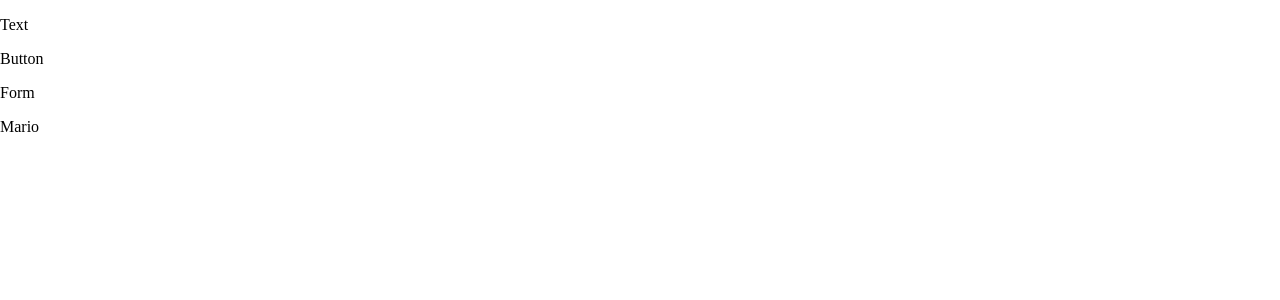
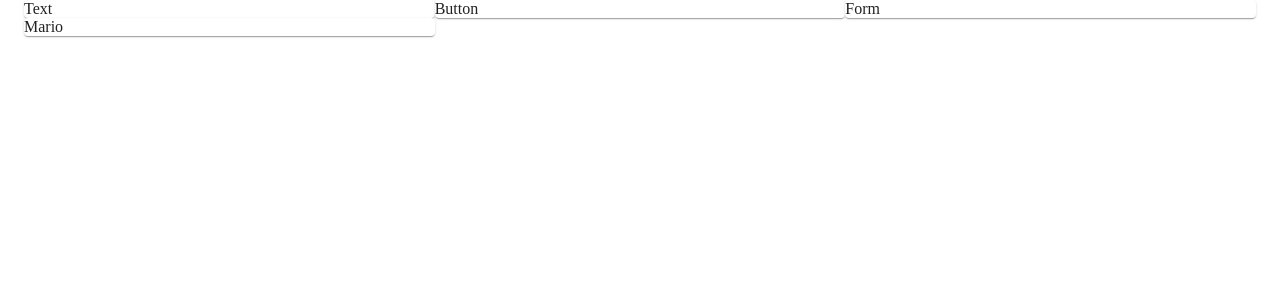
Before and after one commit to itstoreall/mui, a React (Create React App) app: page / in a window 1280 px wide. Shown: the top 300 px of the page. Built offline with nearby package versions, Linux system fonts and the light colour scheme; data requests are answered from the project's data file.

Commit message:
adds Grids

```diff
--- a/src/pages/Notes.js
+++ b/src/pages/Notes.js
@@ -1,4 +1,5 @@
 import { useState, useEffect } from "react";
+import { Container, Grid, Paper } from "@material-ui/core";
 
 const { log } = console;
 
@@ -12,10 +13,14 @@
   }, []);
 
   return (
-    <div>
-      {notes.map(note => (
-        <p key={note.id}>{note.title}</p>
-      ))}
-    </div>
+    <Container>
+      <Grid container>
+        {notes.map(note => (
+          <Grid item key={note.id} xs={12} md={6} lg={4}>
+            <Paper>{note.title}</Paper>
+          </Grid>
+        ))}
+      </Grid>
+    </Container>
   );
 }
```
